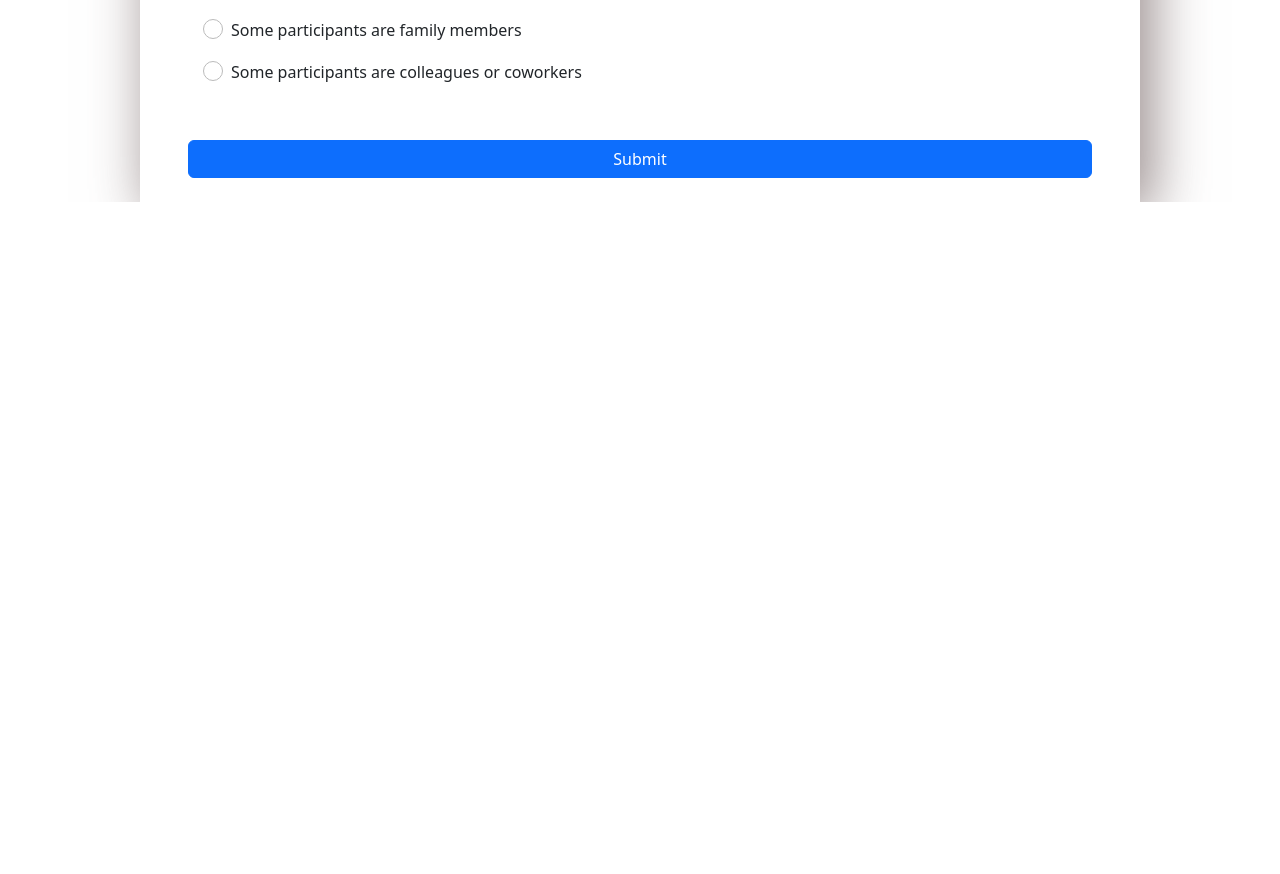
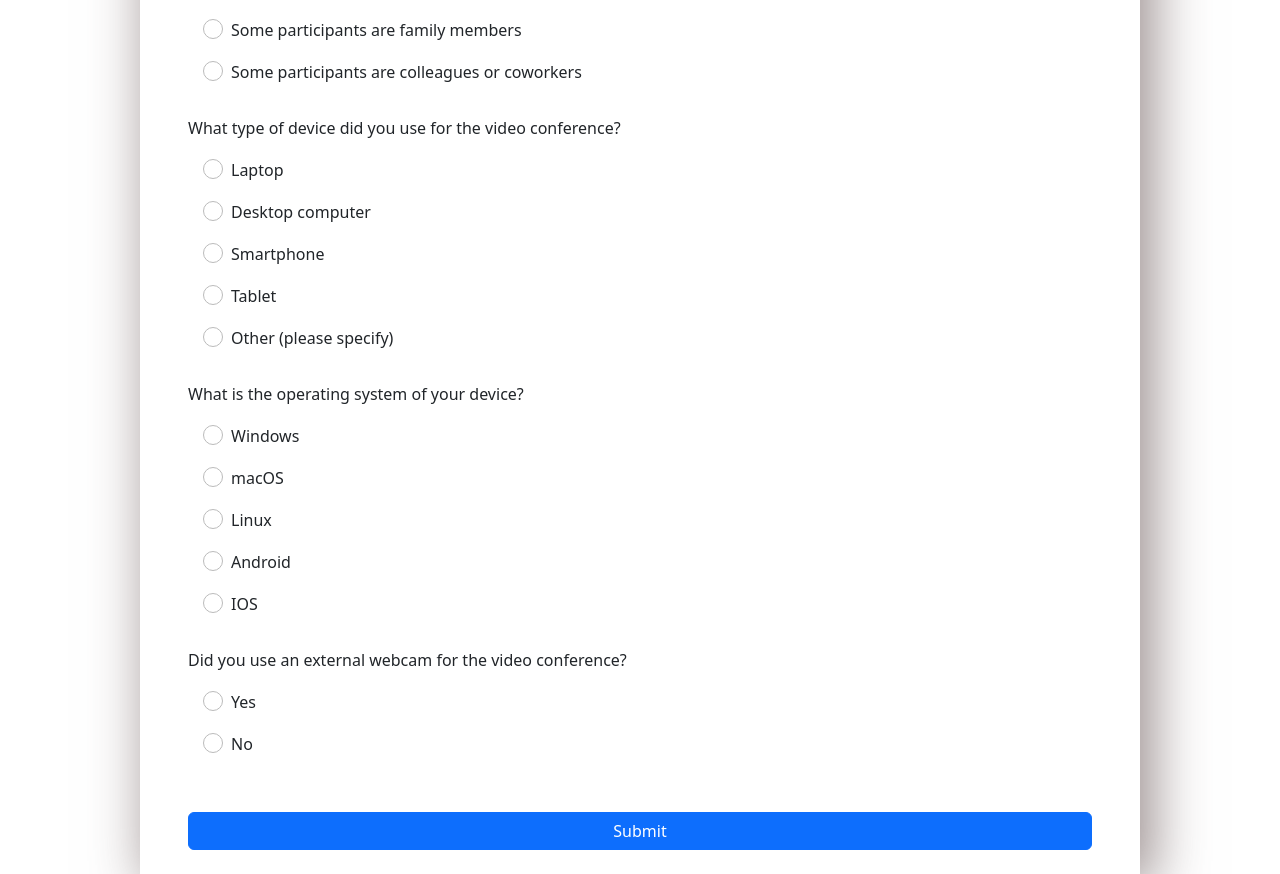
Before and after one commit to AdeelDin92/Jitsi_QoE, a React (Create React App) app: page / in a window 1280 px wide. Shown: the part 1670-2544 px from the top of the page. Before the commit the page ends 1872 px from the top, so only its background shows below. Built offline with nearby package versions, Linux system fonts and the light colour scheme.

Commit message:
Changed demo

```diff
--- a/src/components/Demographics.js
+++ b/src/components/Demographics.js
@@ -15,7 +15,12 @@ function Demographics() {
     Q4:"",
     Q5:"",
     Q6:"",
-    Q7:""
+    Q7:"",
+    Q8:"",
+    Q8_text:"",
+    Q9:"",
+    Q10:"",
+    Q10_text:""
 
 
 
@@ -410,6 +415,150 @@ function Demographics() {
 
 
                   </div>
+                  <div className="mb-3">
+                   <label className='mb-3'>
+                   What type of device did you use for the video conference?
+                    </label>
+                   <p>
+                    <input type='radio'
+                    name="Q8"
+                    value="Laptop"
+                    onChange={handleAnswers}
+                    className="me-2"
+                    />
+                    Laptop
+                  </p>
+                  <p>
+                    <input type='radio'
+                    name="Q8"
+                    value="Desktop computer"
+                    onChange={handleAnswers}
+                    className="me-2"
+                    />
+                    Desktop computer
+                  </p>
+                  <p>
+                    <input type='radio'
+                    name="Q8"
+                    value="Smartphone"
+                    onChange={handleAnswers}
+                    className="me-2"
+                    />
+                    Smartphone
+                  </p>
+                  <p>
+                    <input type='radio'
+                    name="Q8"
+                    value="Tablet"
+                    onChange={handleAnswers}
+                    className="me-2"
+                    />
+                    Tablet
+                  </p>
+                  <p>
+                    <input type='radio'
+                    name="Q8"
+                    value="Other"
+                    onChange={handleAnswers}
+                    className="me-2"
+                    />
+                    Other (please specify)
+                  </p>
+                  {Questions.Q8 === "Other" && (
+                <textarea
+                name ='Q8_text'
+                value = {Questions.Q8_text}
+                onChange={handleAnswers}
+                placeholder='Please provide details'
+                required
+                style={{width:"80%"}}
+                ></textarea>
+                )}
+              </div>
+              <div className="mb-3">
+                <label className='mb-3'>
+                What is the operating system of your device?
+                  </label>
+                  <p>
+                    <input type='radio'
+                    name="Q9"
+                    value="Windows"
+                    onChange={handleAnswers}
+                    className="me-2"
+                    />
+                    Windows
+                  </p>
+                  <p>
+                    <input type='radio'
+                    name="Q9"
+                    value="macOS"
+                    onChange={handleAnswers}
+                    className="me-2"
+                    />
+                    macOS
+                  </p>
+                  <p>
+                  <input type='radio'
+                    name="Q9"
+                    value="Linux"
+                    onChange={handleAnswers}
+                    className="me-2"
+                    />
+                    Linux
+                  </p>
+                  <p>
+                  <input type='radio'
+                    name="Q9"
+                    value="Android"
+                    onChange={handleAnswers}
+                    className="me-2"
+                    />
+                    Android
+                  </p>
+                  <p>
+                  <input type='radio'
+                    name="Q9"
+                    value="IOS"
+                    onChange={handleAnswers}
+                    className="me-2"
+                    />
+                    IOS
+                  </p>
+                </div>
+                <div className="mb-3">
+                <label className='mb-3'>
+                Did you use an external webcam for the video conference?
+                  </label>
+                  <p>
+                    <input type='radio'
+                    name="Q10"
+                    value="Yes"
+                    onChange={handleAnswers}
+                    className="me-2"
+                    />
+                    Yes
+                  </p>
+                  {Questions.Q10 === "Yes" && (
+                <textarea
+                name ='Q10_text'
+                value = {Questions.Q10_text}
+                onChange={handleAnswers}
+                placeholder='Please provide the model and make name'
+                required
+                style={{width:"80%"}}
+                ></textarea>
+                )}
+                 <p>
+                    <input type='radio'
+                    name="Q10"
+                    value="No"
+                    onChange={handleAnswers}
+                    className="me-2"
+                    />
+                    No
+                  </p>
+
+                  </div>
 
 
 
```
